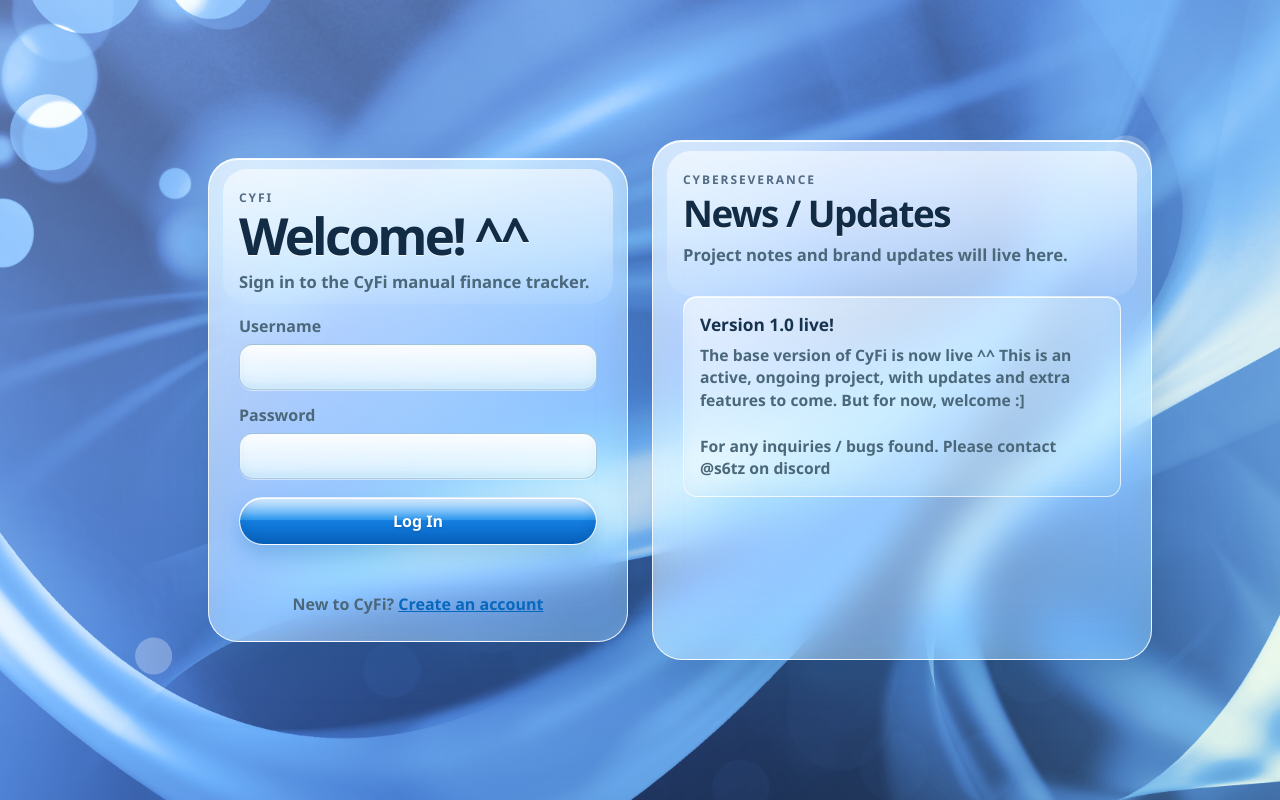
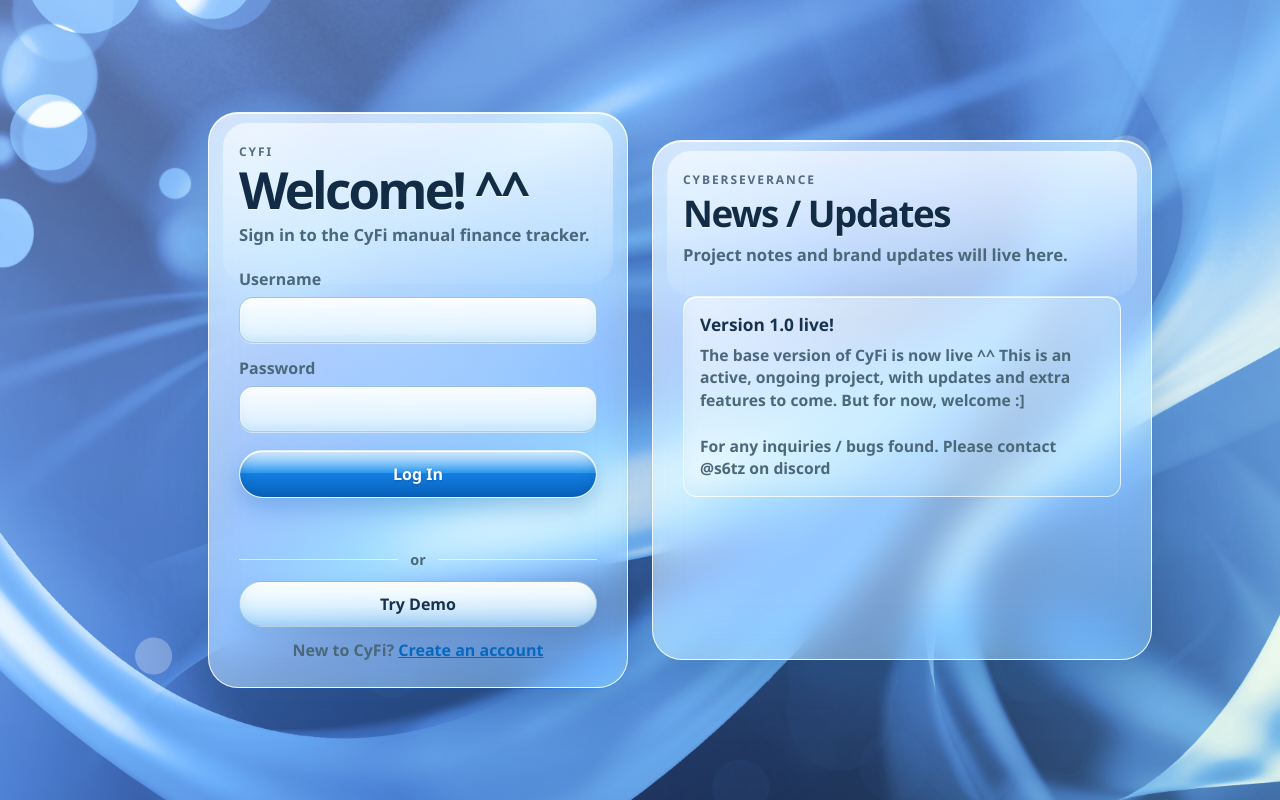
Before and after one commit to setzexe/CyFi, a Flask app: page /login in a window 1280 px wide. Run offline with Flask 3, Linux system fonts and the light colour scheme; some libraries are stand-ins or nearby versions.

Commit message:
Demo testing; merging, will see if this fixes

```diff
--- a/app.py
+++ b/app.py
@@ -21,7 +21,8 @@ db = SQLAlchemy()
 migrate = Migrate()
 
 DEFAULT_SECRET_KEY = "dev-key-change-me"
-DEFAULT_MAINTENANCE_MESSAGE = "CyFi is temporarily down for maintenance. Please check back soon."
+DEFAULT_MAINTENANCE_MESSAGE = "CyFi is temporarily down for maintenance. Check back soon..."
+DEMO_SESSION_LIFETIME = timedelta(hours=24)
 MAX_USERNAME_LENGTH = 30
 MAX_ACCOUNT_NAME_LENGTH = 50
 MAX_TRANSACTION_NAME_LENGTH = 50
@@ -121,6 +122,16 @@ def _is_production() -> bool:
     return os.getenv("FLASK_ENV") == "production"
 
 
+def _utc_now() -> datetime:
+    return datetime.now(timezone.utc)
+
+
+def _as_utc(value: datetime) -> datetime:
+    if value.tzinfo is None:
+        return value.replace(tzinfo=timezone.utc)
+    return value
+
+
 def create_app(test_config: dict | None = None) -> Flask:
     app = Flask(__name__)
     app.config.from_mapping(
@@ -197,6 +208,17 @@ def create_app(test_config: dict | None = None) -> Flask:
     @app.before_request
     def attach_current_user():
         g.user = load_current_user()
+
+    @app.before_request
+    def clean_up_expired_demo_users():
+        if request.endpoint == "static":
+            return None
+
+        deleted_ids = cleanup_expired_demo_users()
+        if g.user is not None and g.user.id in deleted_ids:
+            session.clear()
+            g.user = None
+        return None
 
     @app.before_request
     def redirect_for_maintenance():
@@ -291,6 +313,119 @@ def create_app(test_config: dict | None = None) -> Flask:
         if can_record_account_events():
             AccountHistoryEvent.query.filter_by(user_id=None).update({"user_id": user.id})
 
+    def cleanup_expired_demo_users() -> set[int]:
+        now = _utc_now()
+        try:
+            demo_users = User.query.filter_by(is_demo=True).all()
+        except SQLAlchemyError:
+            db.session.rollback()
+            return set()
+
+        expired_demo_users = [
+            user for user in demo_users if user.demo_expires_at is not None and _as_utc(user.demo_expires_at) <= now
+        ]
+        deleted_ids = {user.id for user in expired_demo_users}
+
+        for user in expired_demo_users:
+            db.session.delete(user)
+
+        if expired_demo_users:
+            db.session.commit()
+
+        return deleted_ids
+
+    def create_demo_user() -> User:
+        demo_user = User(
+            username=f"demo_{secrets.token_hex(6)}",
+            password_hash=generate_password_hash(secrets.token_urlsafe(24)),
+            is_demo=True,
+            demo_expires_at=_utc_now() + DEMO_SESSION_LIFETIME,
+        )
+        db.session.add(demo_user)
+        db.session.flush()
+
+        checking = Account(
+            user_id=demo_user.id,
+            name="Demo Checking",
+            account_type="checking",
+            starting_balance=Decimal("1500.00"),
+            current_balance=Decimal("1284.55"),
+        )
+        savings = Account(
+            user_id=demo_user.id,
+            name="Demo Savings",
+            account_type="savings",
+            starting_balance=Decimal("4200.00"),
+            current_balance=Decimal("4350.00"),
+        )
+        db.session.add_all([checking, savings])
+        db.session.flush()
+
+        now = _utc_now()
+        db.session.add_all(
+            [
+                Transaction(
+                    account_id=checking.id,
+                    transaction_name="Paycheck",
+                    amount=Decimal("1200.00"),
+                    category="Income",
+                    transaction_type="deposit",
+                    note="Sample demo deposit",
+                    occurred_at=now - timedelta(days=2),
+                ),
+                Transaction(
+                    account_id=checking.id,
+                    transaction_name="Groceries",
+                    amount=Decimal("86.34"),
+                    category="Food",
+                    transaction_type="expense",
+                    note="Sample demo expense",
+                    occurred_at=now - timedelta(days=1, hours=4),
+                ),
+                Transaction(
+                    account_id=checking.id,
+                    transaction_name="Coffee",
+                    amount=Decimal("5.11"),
+                    category="Food",
+                    transaction_type="expense",
+                    occurred_at=now - timedelta(hours=6),
+                ),
+                Transaction(
+                    account_id=savings.id,
+                    transaction_name="Savings Transfer",
+                    amount=Decimal("150.00"),
+                    category="Savings",
+                    transaction_type="deposit",
+                    occurred_at=now - timedelta(days=3),
+                ),
+            ]
+        )
+        db.session.add_all(
+            [
+                RecurringBill(
+                    account_id=checking.id,
+                    name="Internet",
+                    amount=Decimal("65.00"),
+                    category="Recurring",
+                    due_day=15,
+                    frequency="monthly",
+                    active=True,
+                ),
+                RecurringBill(
+                    account_id=checking.id,
+                    name="Phone",
+                    amount=Decimal("45.00"),
+                    category="Recurring",
+                    due_day=22,
+                    frequency="monthly",
+                    active=True,
+                ),
+            ]
+        )
+
+        db.session.commit()
+        return demo_user
+
     @app.get("/maintenance")
     def maintenance_page():
         return render_template("maintenance.html", message=app.config["MAINTENANCE_MESSAGE"]), 503
@@ -364,9 +499,25 @@ def create_app(test_config: dict | None = None) -> Flask:
 
         return render_template("login.html", error=error)
 
+    @app.post("/demo")
+    def demo_login():
+        if g.user is not None:
+            return redirect(url_for("home"))
+
+        cleanup_expired_demo_users()
+        demo_user = create_demo_user()
+        session.clear()
+        session.permanent = True
+        session["user_id"] = demo_user.id
+        return redirect(url_for("home"))
+
     @app.post("/logout")
     def logout():
+        current_user = g.user
         session.clear()
+        if current_user is not None and current_user.is_demo:
+            db.session.delete(current_user)
+            db.session.commit()
         return redirect(url_for("login_page"))
 
     @app.get("/")
--- a/models.py
+++ b/models.py
@@ -104,6 +104,8 @@ class User(db.Model):
     id = db.Column(db.Integer, primary_key=True)
     username = db.Column(db.String(30), nullable=False, unique=True, index=True)
     password_hash = db.Column(db.String(255), nullable=False)
+    is_demo = db.Column(db.Boolean, nullable=False, default=False, server_default="0", index=True)
+    demo_expires_at = db.Column(db.DateTime(timezone=True), nullable=True, index=True)
     created_at = db.Column(
         db.DateTime(timezone=True),
         nullable=False,
--- a/static/auth.css
+++ b/static/auth.css
@@ -199,6 +199,53 @@ input:focus {
   transform: translateY(-1px);
 }
 
+.auth-divider {
+  margin: 16px 0 0;
+  display: flex;
+  align-items: center;
+  gap: 12px;
+  color: var(--muted);
+  font-size: 0.9rem;
+  font-weight: 900;
+  text-align: center;
+}
+
+.auth-divider::before,
+.auth-divider::after {
+  content: "";
+  height: 1px;
+  flex: 1;
+  background: rgba(255,255,255,0.62);
+}
+
+.demo-form {
+  margin: 0;
+}
+
+.demo-btn {
+  width: 100%;
+  min-height: 46px;
+  margin-top: 12px;
+  padding: 11px 20px;
+  border: 1px solid rgba(88,145,184,0.42);
+  border-radius: 999px;
+  color: var(--ink);
+  cursor: pointer;
+  font-weight: 900;
+  background:
+    linear-gradient(to bottom, rgba(255,255,255,0.86), rgba(255,255,255,0.12)),
+    linear-gradient(to bottom, rgba(231,249,255,0.96), rgba(167,219,255,0.72));
+  box-shadow:
+    inset 0 1px 0 rgba(255,255,255,0.96),
+    inset 0 -5px 13px rgba(49,150,212,0.12),
+    0 8px 18px rgba(23,83,130,0.12);
+}
+
+.demo-btn:hover {
+  filter: brightness(1.04) saturate(1.04);
+  transform: translateY(-1px);
+}
+
 .message {
   min-height: 22px;
   margin: 14px 0 0;
--- a/templates/login.html
+++ b/templates/login.html
@@ -33,6 +33,12 @@
           <p class="message" aria-hidden="true"></p>
         {% endif %}
 
+        <div class="auth-divider"><span>or</span></div>
+        <form class="demo-form" action="{{ url_for('demo_login') }}" method="post">
+          <input type="hidden" name="csrf_token" value="{{ csrf_token() }}" />
+          <button class="demo-btn" type="submit">Try Demo</button>
+        </form>
+
         <p class="auth-switch">New to CyFi? <a href="{{ url_for('signup_page') }}">Create an account</a></p>
       </section>
 
--- a/templates/maintenance.html
+++ b/templates/maintenance.html
@@ -124,7 +124,7 @@
     <main class="maintenance-shell">
       <section class="maintenance-card" aria-labelledby="maintenanceTitle">
         <p class="eyebrow">CYFI</p>
-        <h1 id="maintenanceTitle">Maintenance</h1>
+        <h1 id="maintenanceTitle">Maintenance underway... -_-</h1>
         <p class="message">{{ message }}</p>
       </section>
     </main>
```
Also changed, not shown: migrations/versions/a7d9c2e4f601_add_demo_user_fields.py (added, +31 -0 lines), migrations/versions/f95bcc39e9f7_drop_global_unique_constraint_on_.py (+67 -0 lines), tests/test_app.py (+106 -1 lines), README.md.
